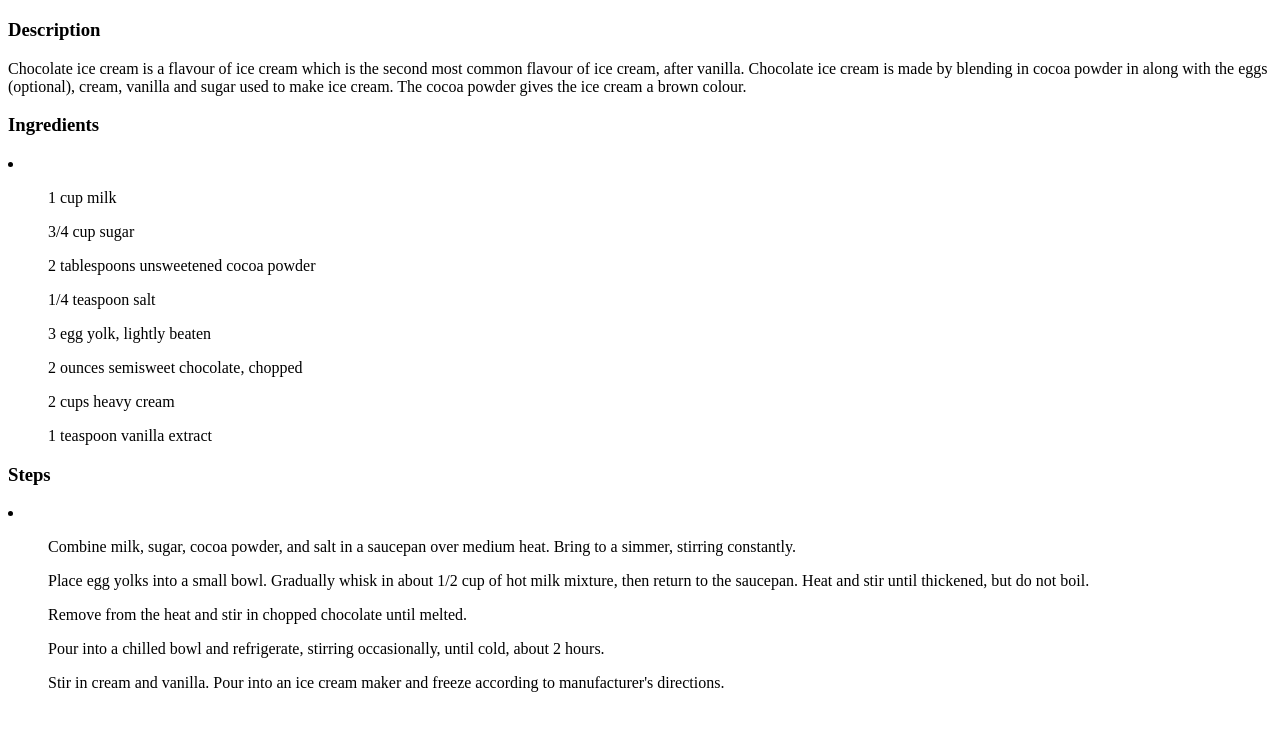
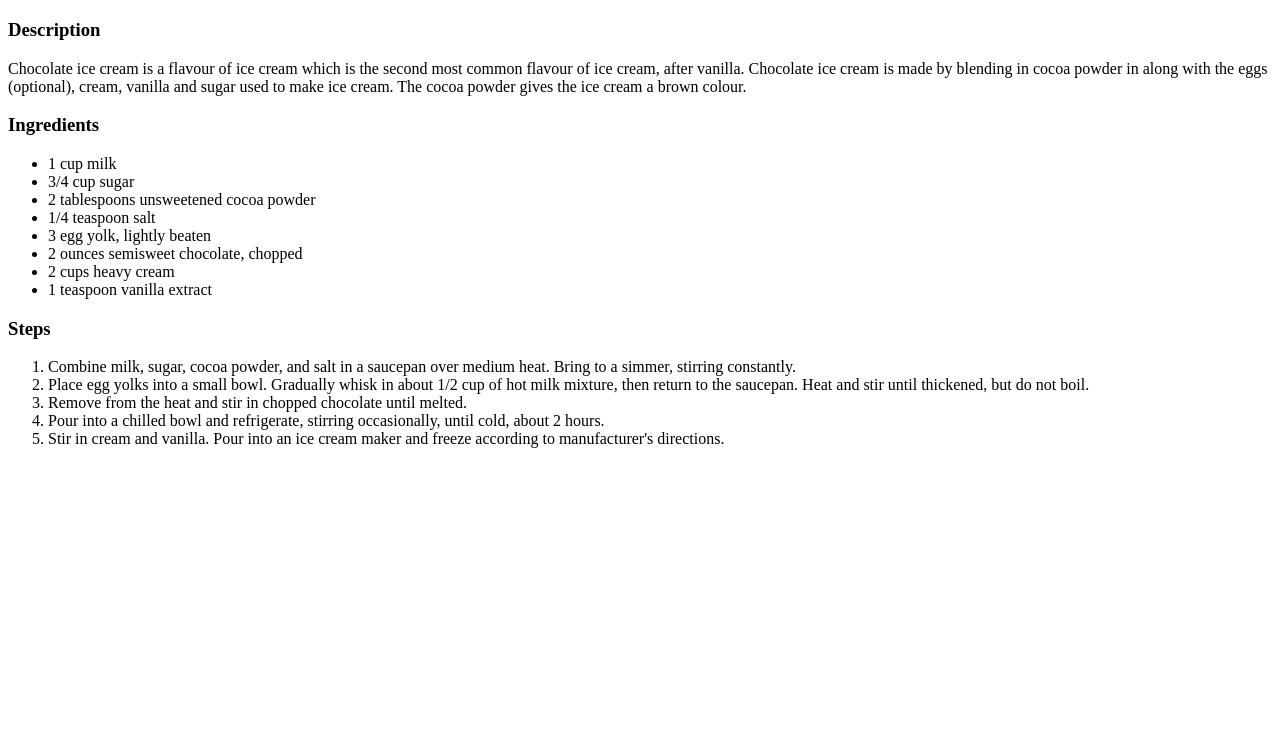
Before and after one commit to KAUSSHIK/odin-recipes, a plain HTML site: page recipes/chocolate-icecream.html in a window 1280 px wide. Shown: the part 61-792 px from the top of the page. Drawn offline with Linux system fonts and the light colour scheme.

Commit message:
Edit small mistake in chocolate-icecream.html

```diff
--- a/recipes/chocolate-icecream.html
+++ b/recipes/chocolate-icecream.html
@@ -13,23 +13,23 @@
     <p>Chocolate ice cream is a flavour of ice cream which is the second most common flavour of ice cream, after vanilla. Chocolate ice cream is made by blending in cocoa powder in along with the eggs (optional), cream, vanilla and sugar used to make ice cream. The cocoa powder gives the ice cream a brown colour.</p>
     <p></p>
     <h3>Ingredients</h3>
-    <li>
-        <ul>1 cup milk</ul>
-        <ul>3/4 cup sugar</ul>
-        <ul>2 tablespoons unsweetened cocoa powder</ul>
-        <ul>1/4 teaspoon salt</ul>
-        <ul>3 egg yolk, lightly beaten</ul>
-        <ul>2 ounces semisweet chocolate, chopped</ul>
-        <ul>2 cups heavy cream</ul>
-        <ul>1 teaspoon vanilla extract</ul>
-    </li>
+    <ul>
+        <li>1 cup milk</li>
+        <li>3/4 cup sugar</li>
+        <li>2 tablespoons unsweetened cocoa powder</li>
+        <li>1/4 teaspoon salt</li>
+        <li>3 egg yolk, lightly beaten</li>
+        <li>2 ounces semisweet chocolate, chopped</li>
+        <li>2 cups heavy cream</li>
+        <li>1 teaspoon vanilla extract</li>
+    </ul>
     <h3>Steps</h3>
-    <li>
-        <ol>Combine milk, sugar, cocoa powder, and salt in a saucepan over medium heat. Bring to a simmer, stirring constantly.</ol>
-        <ol>Place egg yolks into a small bowl. Gradually whisk in about 1/2 cup of hot milk mixture, then return to the saucepan. Heat and stir until thickened, but do not boil.</ol>
-        <ol>Remove from the heat and stir in chopped chocolate until melted.</ol>
-        <ol>Pour into a chilled bowl and refrigerate, stirring occasionally, until cold, about 2 hours.</ol>
-        <ol>Stir in cream and vanilla. Pour into an ice cream maker and freeze according to manufacturer's directions.</ol>
-    </li>
+    <ol>
+        <li>Combine milk, sugar, cocoa powder, and salt in a saucepan over medium heat. Bring to a simmer, stirring constantly.</li>
+        <li>Place egg yolks into a small bowl. Gradually whisk in about 1/2 cup of hot milk mixture, then return to the saucepan. Heat and stir until thickened, but do not boil.</li>
+        <li>Remove from the heat and stir in chopped chocolate until melted.</li>
+        <li>Pour into a chilled bowl and refrigerate, stirring occasionally, until cold, about 2 hours.</li>
+        <li>Stir in cream and vanilla. Pour into an ice cream maker and freeze according to manufacturer's directions.</li>
+    </ol>
 </body>
 </html>
```
